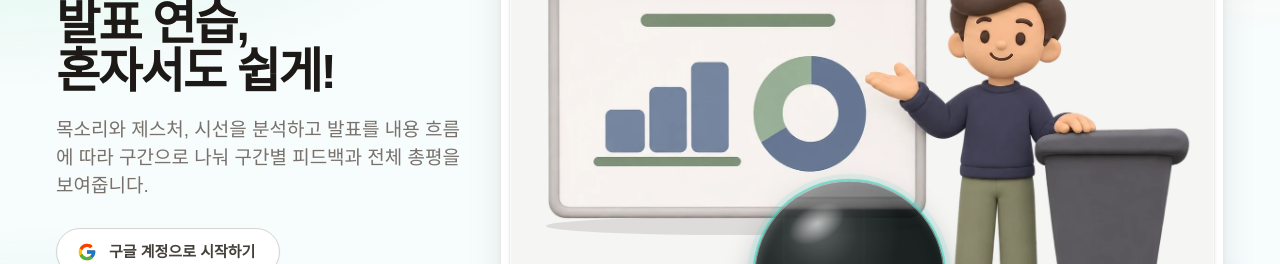
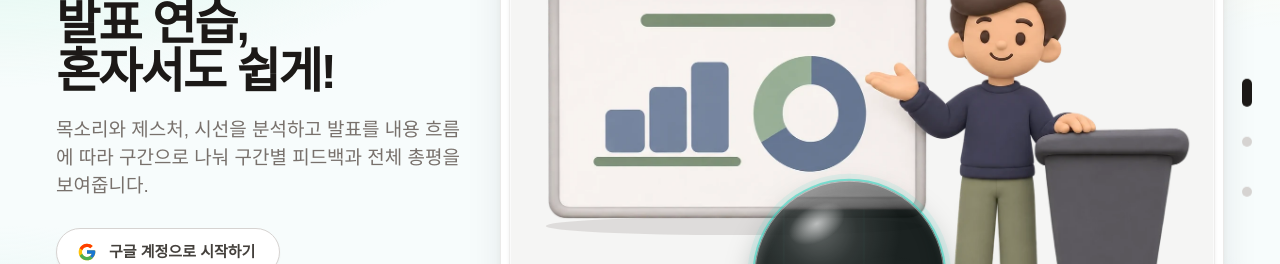
Before and after one commit to si-mong/Podium, a Next.js app in the folder frontend/: page / in a window 1280 px wide. Shown: the part 258-522 px from the top of the page. Built offline with nearby package versions, Linux system fonts and the light colour scheme; a web font is replaced by a local one.

Commit message:
feat(landing): 오른쪽 점 버튼으로 돋보기·분석 항목·사용 방법 단 이동

```diff
--- a/frontend/src/components/ServiceGuide.tsx
+++ b/frontend/src/components/ServiceGuide.tsx
@@ -9,7 +9,7 @@
 // 디자인: 바탕은 대시보드와 같은 파스텔(.dashboard-bg), 글자는 검정·따뜻한 회색(stone), 글꼴은 Pretendard.
 // 두 화면의 차이는 상단 오른쪽 버튼(headerActions)과 시작 버튼(primaryAction)뿐이다.
 
-import { type ReactNode } from "react";
+import { type ReactNode, useEffect, useState } from "react";
 import Image from "next/image";
 import Link from "next/link";
 import LoupeHero from "./LoupeHero";
@@ -43,12 +43,14 @@ export default function ServiceGuide({ headerActions, primaryAction, secondaryAc
 
       {/* 2) 히어로 — 꽉 찬 무대로 시작해 스크롤하면 박스로 줄어들며 분석 장면이 된다 (LoupeHero.tsx).
              제목·소개문·시작 버튼도 무대 위에 얹혀 있어서 LoupeHero 가 같이 그린다. */}
-      <LoupeHero primaryAction={primaryAction} secondaryAction={secondaryAction} />
+      <div id="hero">
+        <LoupeHero primaryAction={primaryAction} secondaryAction={secondaryAction} />
+      </div>
 
       <main className="max-w-7xl mx-auto px-6 sm:px-10 lg:px-14">
         {/* 3) 분석하는 항목 — 실제 분석 화면의 「구간별 지표」를 줄여 놓은 카드 (SegmentMetrics.tsx).
                탭을 고르면 숫자와 꺾은선이 같이 바뀌고, 스크롤하면 누워 있던 카드가 똑바로 선다 */}
-        <section className="pt-12 pb-20">
+        <section id="metrics" className="scroll-mt-24 pt-12 pb-20">
           <SegmentMetrics />
         </section>
 
@@ -66,6 +68,8 @@ export default function ServiceGuide({ headerActions, primaryAction, secondaryAc
         </section>
       </main>
 
+      <SectionNav />
+
       <footer className="mt-16 border-t border-stone-200 py-8 text-center text-xs text-stone-400">
         © {new Date().getFullYear()} Podium ·{" "}
         <Link href="/terms" className="hover:text-stone-600 hover:underline">이용약관</Link> ·{" "}
@@ -74,3 +78,57 @@ export default function ServiceGuide({ headerActions, primaryAction, secondaryAc
     </div>
   );
 }
+
+
+// 오른쪽 가운데 세로 점 3개 — 누르면 그 단으로 스크롤. 지금 보고 있는 단의 점은 길게 늘어난다.
+// 점에 마우스를 올리면 단 이름이 왼쪽에 나온다 (늘 띄워 두면 히어로 그림과 겹쳐서). 좁은 화면(md 미만)에서는 숨긴다.
+const SECTIONS = [
+  { id: "hero", label: "AI 돋보기" },
+  { id: "metrics", label: "분석하는 항목" },
+  { id: "how-to", label: "이렇게 사용해요" },
+];
+
+function SectionNav() {
+  const [active, setActive] = useState("hero");
+
+  useEffect(() => {
+    // 화면 세로 가운데 선에 걸친 단을 "지금 보는 단"으로 친다
+    const observer = new IntersectionObserver(
+      (entries) => entries.forEach((e) => e.isIntersecting && setActive(e.target.id)),
+      { rootMargin: "-50% 0px -50% 0px" },
+    );
+    SECTIONS.forEach(({ id }) => {
+      const el = document.getElementById(id);
+      if (el) observer.observe(el);
+    });
+    return () => observer.disconnect();
+  }, []);
+
+  const go = (id: string) => {
+    const smooth = !window.matchMedia("(prefers-reduced-motion: reduce)").matches;
+    if (id === "hero") window.scrollTo({ top: 0, behavior: smooth ? "smooth" : "auto" });
+    else document.getElementById(id)?.scrollIntoView({ behavior: smooth ? "smooth" : "auto" });
+  };
+
+  return (
+    <nav aria-label="화면 단 이동" className="hidden md:flex fixed right-5 lg:right-7 top-1/2 -translate-y-1/2 z-30 flex-col items-end gap-1">
+      {SECTIONS.map(({ id, label }) => {
+        const on = active === id;
+        return (
+          <button
+            key={id}
+            onClick={() => go(id)}
+            aria-label={label}
+            aria-current={on ? "true" : undefined}
+            className="group flex items-center gap-3 py-2 pl-3"
+          >
+            <span className={`rounded-full border border-stone-200/80 bg-white/90 backdrop-blur px-3 py-1 text-[13px] font-bold text-stone-700 shadow-sm opacity-0 transition-opacity group-hover:opacity-100 group-focus-visible:opacity-100`}>
+              {label}
+            </span>
+            <span className={`block w-2.5 rounded-full transition-all duration-300 ${on ? "h-7 bg-stone-900" : "h-2.5 bg-stone-300 group-hover:bg-stone-500"}`} />
+          </button>
+        );
+      })}
+    </nav>
+  );
+}
```
